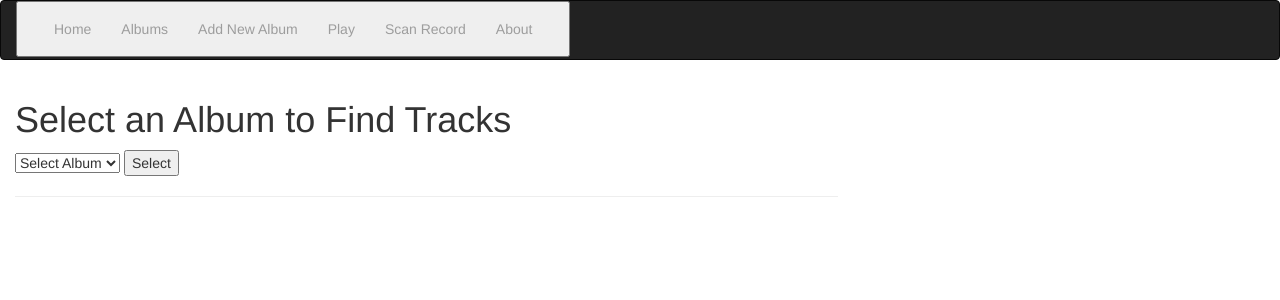
After one commit to bennettdaley/smart-turntable-webapp, a Python web app: template templates/select_album_add_track_locations.html in a window 1280 px wide. The commit adds this page. Shown: the top 300 px of the page. Run offline with Jinja, Linux system fonts and the light colour scheme; the template is opened without the code that fills it, so the values that code supplies are empty; some libraries are stand-ins or nearby versions.

Commit message:
Modified models and layout and created new route to set locations

```diff
--- a/models.py
+++ b/models.py
@@ -31,3 +31,4 @@ class NowPlaying(db.Model):
     id = db.Column(db.Integer, primary_key=True)
     is_playing = db.Column(db.String, nullable=False)
     track_id = db.Column(db.Integer, db.ForeignKey("tracks.id"), nullable=False)
+    scan_track_ids = db.Column(db.ARRAY(db.Integer), nullable=True)
--- a/templates/layout.html
+++ b/templates/layout.html
@@ -23,6 +23,7 @@
         <li><a href="{{ url_for('albums') }}">Albums</a></li>
         <li><a href="{{ url_for('addAlbum')}}">Add New Album</a></li>
         <li><a href="{{ url_for('select_album') }}">Play</a></li>
+        <li><a href="{{ url_for('select_album_add_track_locations') }}">Scan Record</a></li>
         <li><a href="#">About</a></li>
       </ul>
       </div>
--- /dev/null
+++ b/templates/select_album_add_track_locations.html
@@ -0,0 +1,18 @@
+{% extends "layout.html" %}
+
+{% block title %}
+    Select Album to Find Tracks
+{% endblock %}
+
+{% block body %}
+    <h1>Select an Album to Find Tracks</h1>
+    <form action="{{ url_for('add_track_locations') }}" method="post">
+        <select name="album_select">
+            <option value="">Select Album</option>
+        {% for album in albums %}
+            <option value="{{ album.id }}">{{ album.name }}</option>
+        {% endfor %}
+        </select>
+        <button type="submit">Select</button>
+    </form>
+{% endblock %}
```
